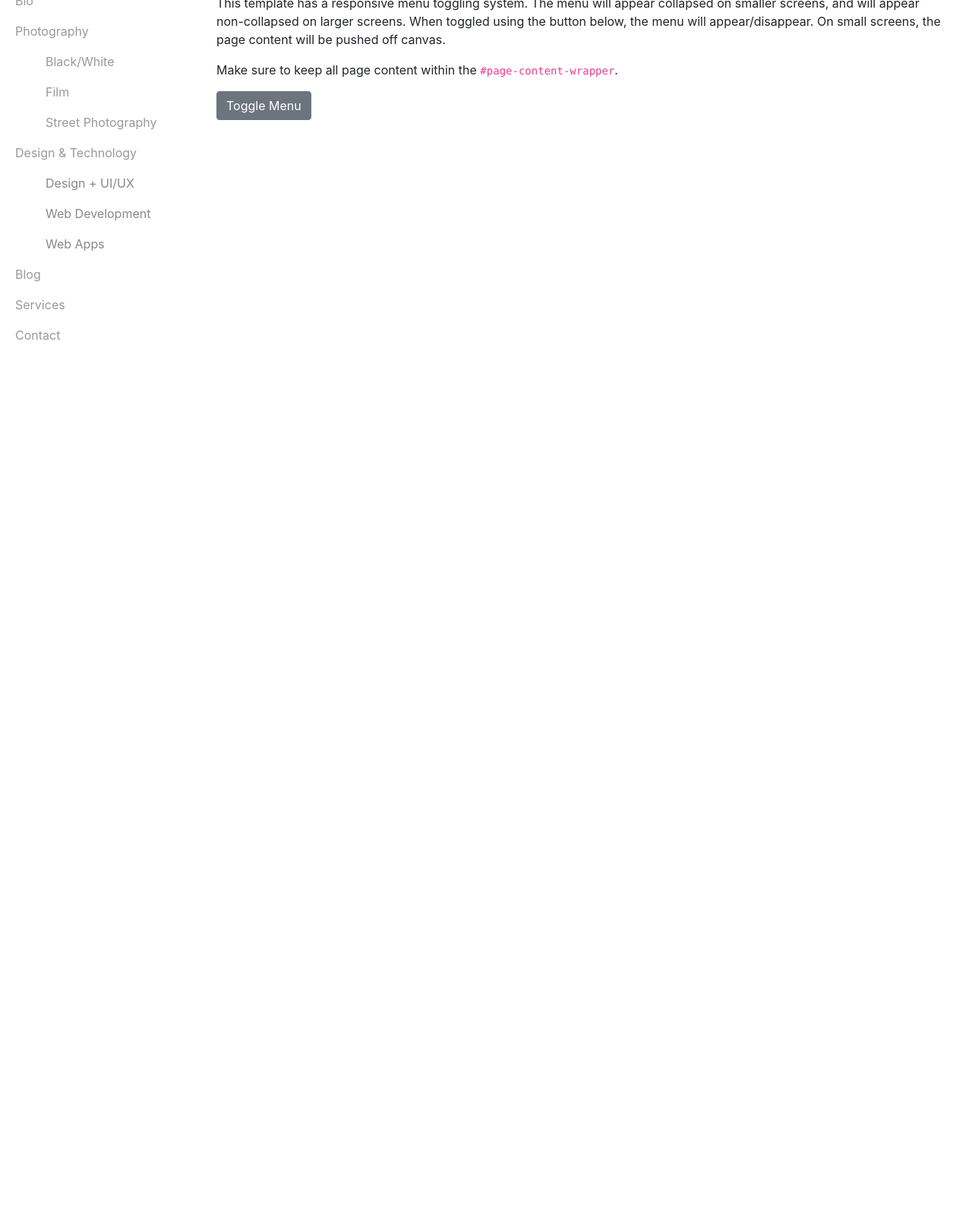
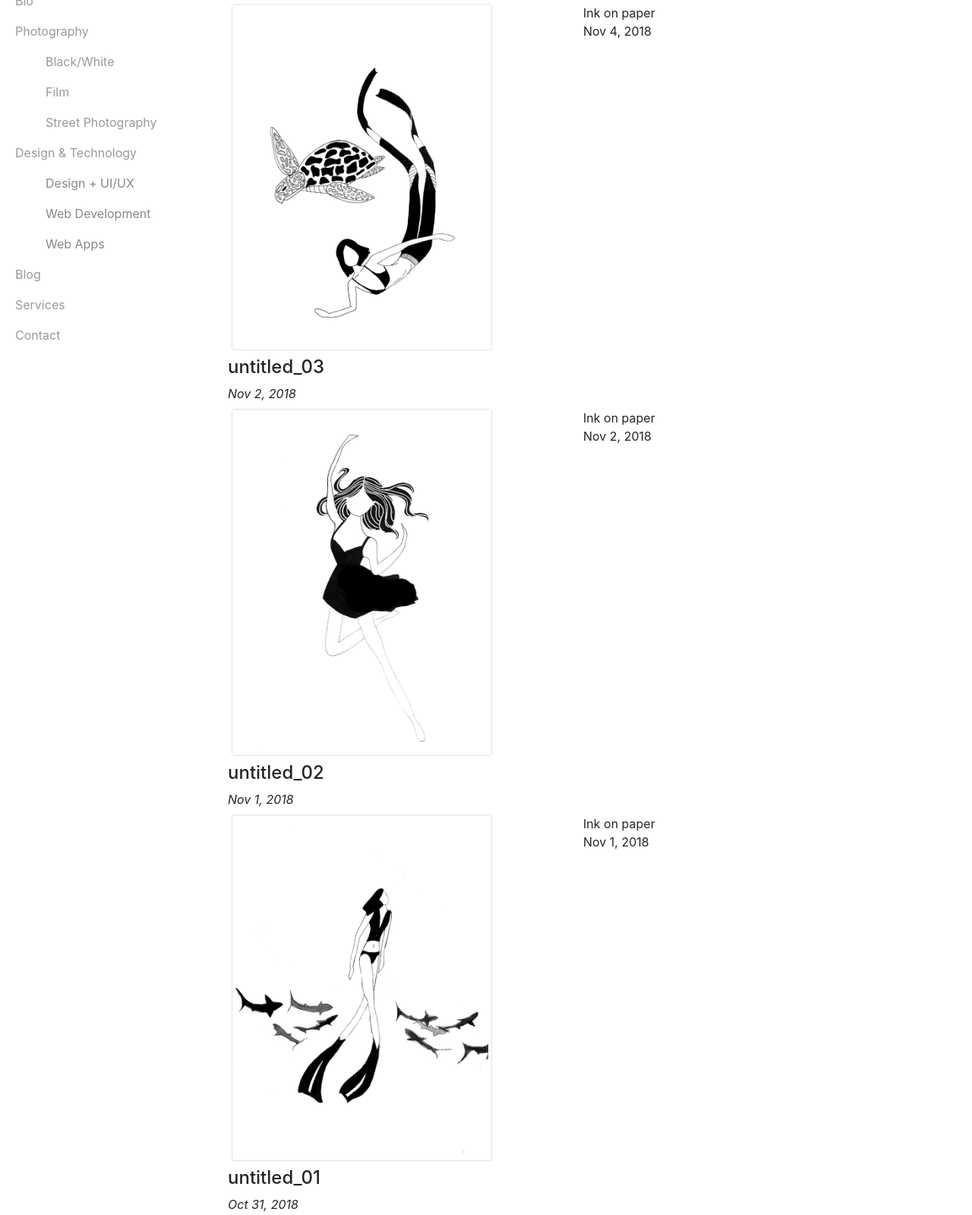
Before and after one commit to gabydi106/portfolio, a website: page blog.html in a window 1280 px wide. Shown: the part 84-1683 px from the top of the page at 76% size. Before the commit the page ends 800 px from the top, so only its background shows below. Drawn offline with Linux system fonts and the light colour scheme.

Commit message:
update on blog and site title

```diff
--- a/blog.html
+++ b/blog.html
@@ -8,7 +8,7 @@
     <meta name="description" content="">
     <meta name="author" content="">
 
-    <title>Simple Sidebar - Start Bootstrap Template</title>
+    <title>Gaby Di - Portfolio</title>
 
     <!-- Bootstrap core CSS -->
     <link href="vendor/bootstrap/css/bootstrap.min.css" rel="stylesheet">
@@ -63,10 +63,81 @@
         <!-- Page Content -->
         <div id="page-content-wrapper">
             <div class="container-fluid">
-                <h1>Blog</h1>
+       <!--          <h1>Blog</h1>
                 <p>This template has a responsive menu toggling system. The menu will appear collapsed on smaller screens, and will appear non-collapsed on larger screens. When toggled using the button below, the menu will appear/disappear. On small screens, the page content will be pushed off canvas.</p>
-                <p>Make sure to keep all page content within the <code>#page-content-wrapper</code>.</p>
-                <a href="#menu-toggle" class="btn btn-secondary" id="menu-toggle">Toggle Menu</a>
+                <p>Make sure to keep all page content within the <code>#page-content-wrapper</code>.</p> -->
+
+
+                <div class="container">
+                    <h4>untitled_04</h4>
+                    <i>Nov 4, 2018</i>
+                    <div class="row masonry-grid">
+                        <!-- 1st row ; 3 photos -->
+                        <div class="col-6 masonry-column">
+                          <a href="#" class="d-block">
+                            <img class="img-fluid img-thumbnail" src="showcase/art/11_04_2018.jpg" alt="" width="75%">
+                          </a>
+                        </div>
+                        <div class="col-6 masonry-column">
+                            <p>Ink on paper <br>
+                            Nov 4, 2018</p>
+                        </div>
+                    </div>
+                </div>
+
+                <div class="container">
+                    <h4>untitled_03</h4>
+                    <i>Nov 2, 2018</i>
+                    <div class="row masonry-grid">
+                        <!-- 1st row ; 3 photos -->
+                        <div class="col-6 masonry-column">
+                          <a href="#" class="d-block">
+                            <img class="img-fluid img-thumbnail" src="showcase/art/11_05_2018.jpg" alt="" width="75%">
+                          </a>
+                        </div>
+                        <div class="col-6 masonry-column">
+                            <p>Ink on paper <br>
+                            Nov 2, 2018</p>
+                        </div>
+                    </div>
+                </div>
+
+                <div class="container">
+                    <h4>untitled_02</h4>
+                    <i>Nov 1, 2018</i>
+                    <div class="row masonry-grid">
+                        <!-- 1st row ; 3 photos -->
+                        <div class="col-6 masonry-column">
+                          <a href="#" class="d-block">
+                            <img class="img-fluid img-thumbnail" src="showcase/art/11_03_2018.jpg" alt="" width="75%">
+                          </a>
+                        </div>
+                        <div class="col-6 masonry-column">
+                            <p>Ink on paper <br>
+                            Nov 1, 2018</p>
+                        </div>
+                    </div>
+                </div>
+
+                <div class="container">
+                    <h4>untitled_01</h4>
+                    <i>Oct 31, 2018</i>
+                    <div class="row masonry-grid">
+                        <!-- 1st row ; 3 photos -->
+                        <div class="col-6 masonry-column">
+                          <a href="#" class="d-block">
+                            <img class="img-fluid img-thumbnail" src="showcase/art/11_06_2018.jpg" alt="" width="75%">
+                          </a>
+                        </div>
+                        <div class="col-6 masonry-column">
+                            <p>Ink on paper <br>
+                            Oct 31, 2018</p>
+                        </div>
+                    </div>
+                </div>
+
+                 <a href="#menu-toggle" class="btn btn-secondary" id="menu-toggle">Toggle Menu</a>
+
             </div>
         </div>
         <!-- /#page-content-wrapper -->
```
Also changed, not shown: bio.html (+1 -1 lines), contact.html (+1 -1 lines), index.html (+4 -4 lines), photography.html (+1 -1 lines), services.html (+1 -1 lines), tech.html (+1 -1 lines), showcase/art/11_03_2018.jpg (added), showcase/art/11_04_2018.jpg (added), showcase/art/11_05_2018.jpg (added), showcase/art/11_06_2018.jpg (added).
